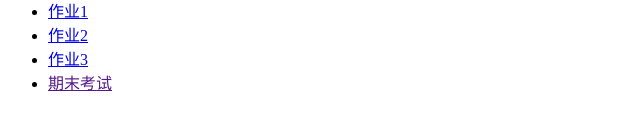
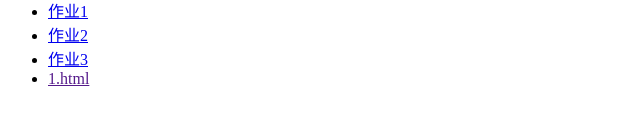
Before and after one commit to wanan857/learn, a plain HTML site: page index.html in a window 1280 px wide. Shown: the part 130-260 px from the top of the page, 0-640 px from the left. Drawn offline with Linux system fonts and the light colour scheme.

Commit message:
Update index.html

```diff
--- a/index.html
+++ b/index.html
@@ -14,7 +14,7 @@
         <li><a href="zy01.html">作业1</a></li>
         <li><a href="zy02.html">作业2</a></li>
         <li><a href="zy03.html">作业3</a></li>
-        <li><a href="">期末考试</a></li>
+        <li><a href="">1.html</a></li>
     </ul>
 </body>
 </html>
```
